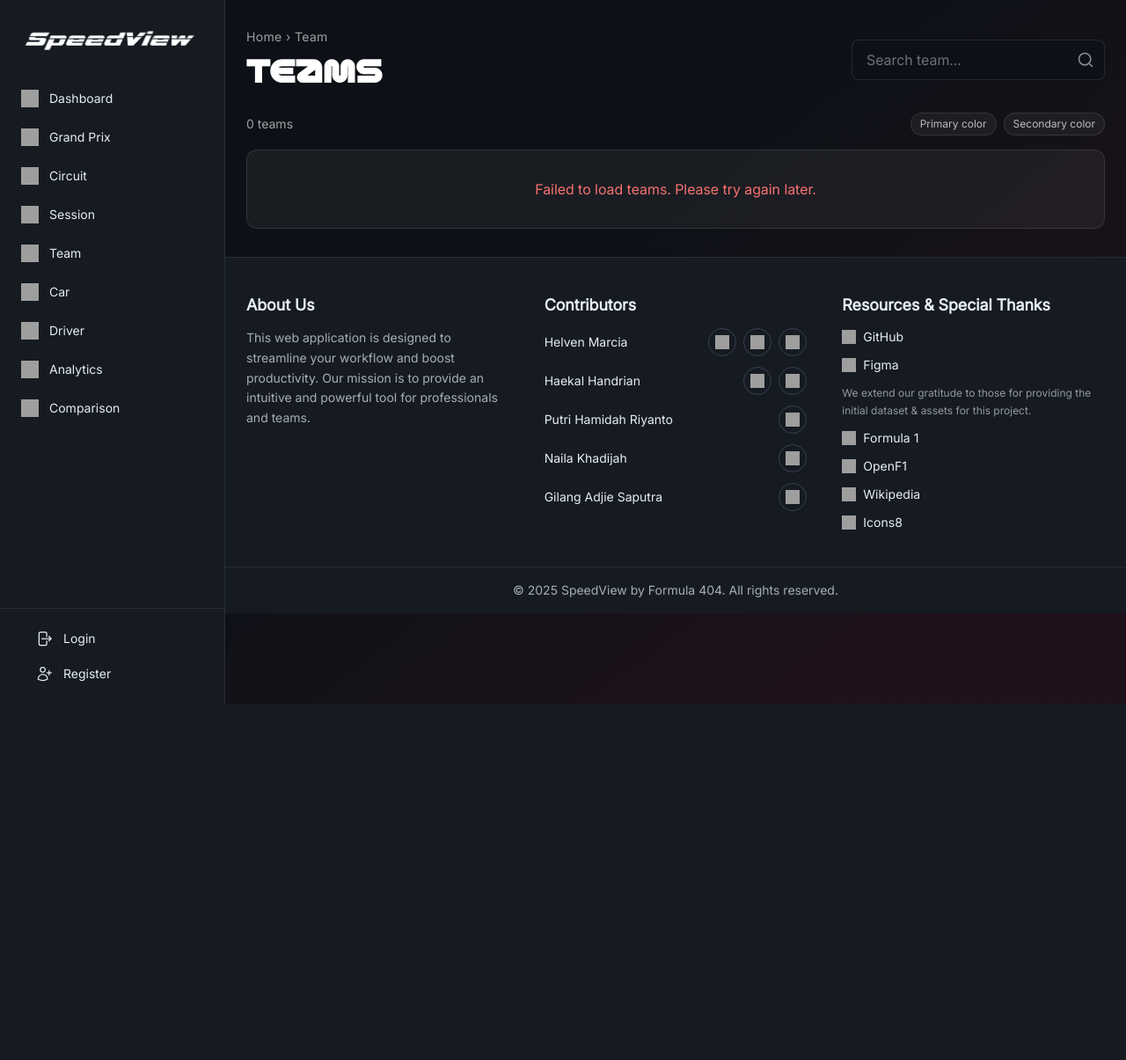
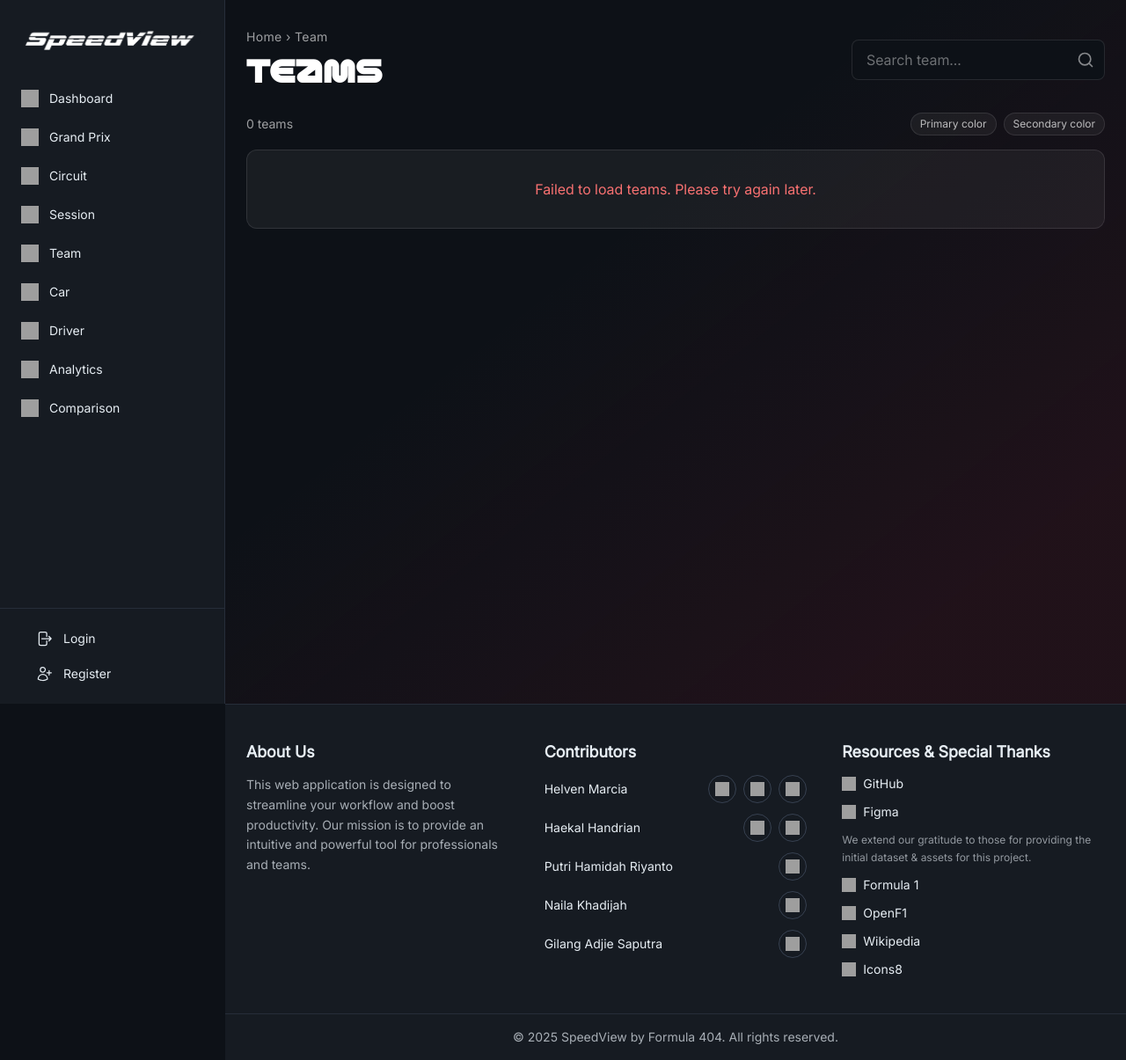
Before and after one commit to Formula-404/SpeedView, a Django app: page /team/ in a window 1280 px wide. Shown: the whole page at 88% size. Before the commit the page ends 800 px from the top, so only its background shows below. Run offline with Django 5.2, Linux system fonts and the light colour scheme; some libraries are stand-ins or nearby versions; grey boxes are pictures that could not be loaded.

Commit message:
fix/base layout adjusted

```diff
--- a/templates/base.html
+++ b/templates/base.html
@@ -15,13 +15,13 @@
 <body class="flex min-h-screen overflow-x-hidden">
     {% include 'sidebar.html' %}
 
-    <div class="ml-64 min-h-screen w-full flex flex-col">
-        <main class="w-full">
+    <div class="ml-64 flex flex-col w-full">
+        <main class="flex-1 w-full min-h-screen">
             {% block content %}{% endblock content %}
         </main>
+
         {% include 'footer.html' %}
     </div>
-
 
     <script>
 
```
